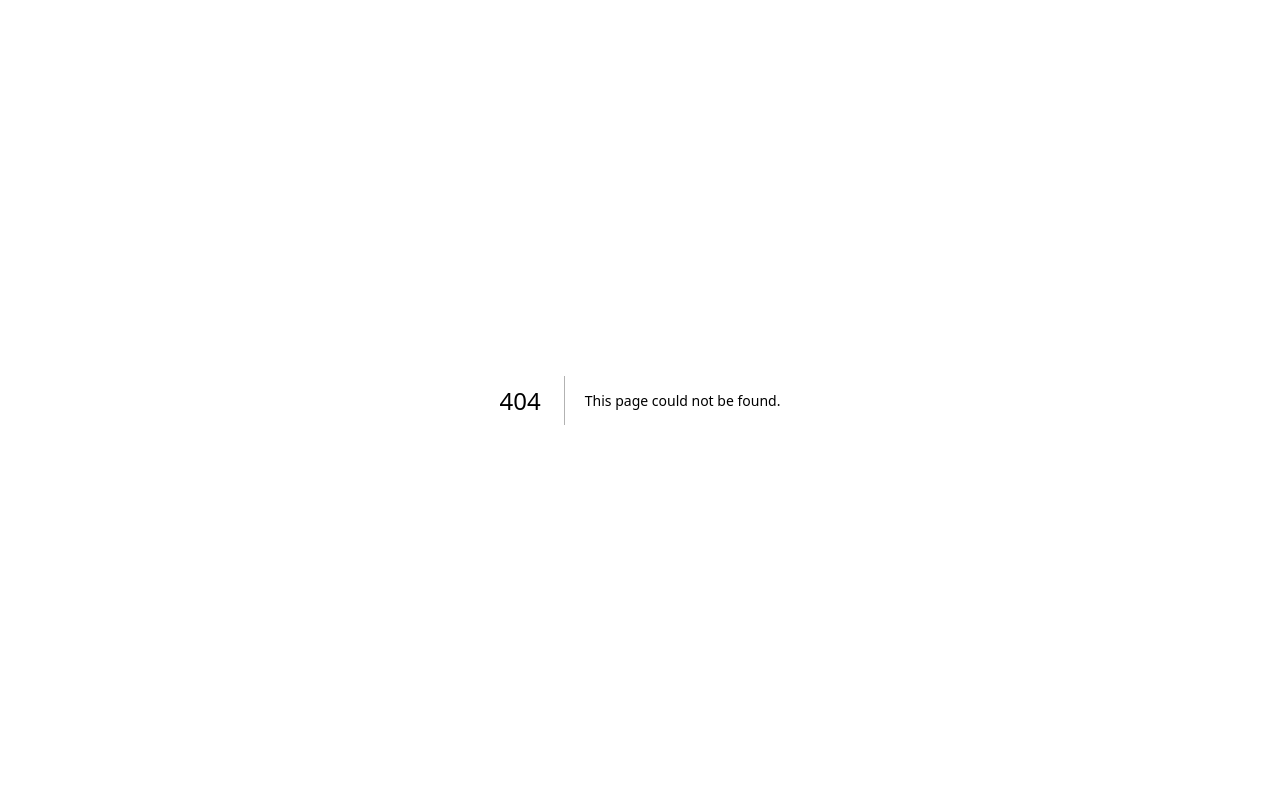
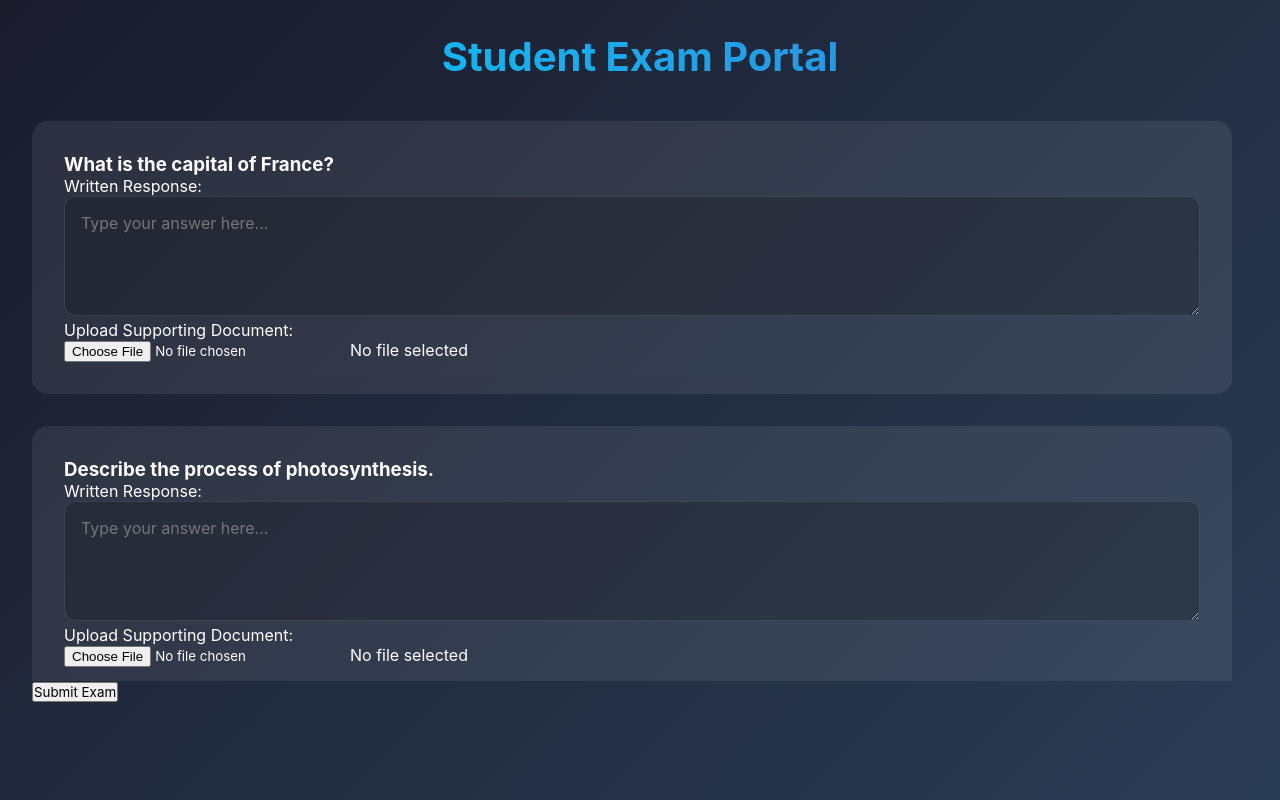
Before and after one commit to SameerKhans13/markovate-Frontend, a Next.js app: page /studentportal in a window 1280 px wide. Before the commit this address had no page. Built offline with nearby package versions, Linux system fonts and the light colour scheme.

Commit message:
solved the issues of student portal

```diff
--- /dev/null
+++ b/src/app/studentportal/page.tsx
@@ -0,0 +1,122 @@
+"use client";
+
+import React, { useState, ChangeEvent } from "react";
+import "./stuportal.css";
+
+// Define interfaces for type safety
+interface Question {
+  id: number;
+  question: string;
+}
+
+interface Answer {
+  text?: string;
+  file?: File;
+}
+
+interface AnswerState {
+  [key: number]: Answer;
+}
+
+// Example questions (can be fetched from an API in a real-world application)
+const questions: Question[] = [
+  { id: 1, question: "What is the capital of France?" },
+  { id: 2, question: "Describe the process of photosynthesis." },
+  { id: 3, question: "Explain the theory of relativity." },
+];
+
+const ExamPortal: React.FC = () => {
+  const [answers, setAnswers] = useState<AnswerState>({});
+
+  // Handle text input changes
+  const handleTextChange = (id: number, text: string): void => {
+    setAnswers((prevAnswers) => ({
+      ...prevAnswers,
+      [id]: { ...prevAnswers[id], text },
+    }));
+  };
+
+  // Handle file input changes
+  const handleFileChange = (
+    id: number,
+    event: ChangeEvent<HTMLInputElement>
+  ): void => {
+    const file = event.target.files?.[0];
+    if (file) {
+      setAnswers((prevAnswers) => ({
+        ...prevAnswers,
+        [id]: { ...prevAnswers[id], file },
+      }));
+    }
+  };
+
+  // Handle form submission
+  const handleSubmit = (): void => {
+    const allAnswered = questions.every(
+      (q) => answers[q.id]?.text?.trim() || answers[q.id]?.file
+    );
+
+    if (allAnswered) {
+      alert("Exam Submitted Successfully!");
+      console.log("Submitted answers:", answers);
+    } else {
+      alert("Please answer all questions before submitting.");
+    }
+  };
+
+  return (
+    <div className="exam-container">
+      <h1 className="exam-title">Student Exam Portal</h1>
+
+      <div className="question-list">
+        {questions.map((q) => (
+          <div key={q.id} className="question-card">
+            <div className="question-header">
+              <h3>{q.question}</h3>
+            </div>
+
+            <div className="answer-section">
+              <label htmlFor={`text-${q.id}`}>Written Response:</label>
+              <textarea
+                id={`text-${q.id}`}
+                value={answers[q.id]?.text || ""}
+                onChange={(e) => handleTextChange(q.id, e.target.value)}
+                placeholder="Type your answer here..."
+                rows={4}
+                aria-label={`Answer for question ${q.id}`}
+              />
+            </div>
+
+            <div className="file-section">
+              <label htmlFor={`file-${q.id}`}>
+                Upload Supporting Document:
+              </label>
+              <div className="file-upload-container">
+                <input
+                  type="file"
+                  id={`file-${q.id}`}
+                  onChange={(e) => handleFileChange(q.id, e)}
+                  accept="image/*,.pdf,.doc,.docx"
+                  className="file-input"
+                />
+                <span className="file-name">
+                  {answers[q.id]?.file?.name || "No file selected"}
+                </span>
+              </div>
+            </div>
+          </div>
+        ))}
+      </div>
+
+      <button
+        className="submit-button"
+        onClick={handleSubmit}
+        aria-label="Submit exam"
+      >
+        Submit Exam
+      </button>
+    </div>
+  );
+};
+
+export default ExamPortal;
--- /dev/null
+++ b/src/app/studentportal/stuportal.css
@@ -0,0 +1,150 @@
+/* styles.css */
+* {
+    margin: 0;
+    padding: 0;
+    box-sizing: border-box;
+    font-family: 'Inter', system-ui, sans-serif;
+  }
+
+  body {
+    background: linear-gradient(135deg, #1a1c2c 0%, #2a3c54 100%);
+    min-height: 100vh;
+    padding: 2rem;
+    color: #fff;
+  }
+
+  .container {
+    max-width: 800px;
+    margin: 0 auto;
+    background: rgba(255, 255, 255, 0.05);
+    border-radius: 24px;
+    padding: 2.5rem;
+    box-shadow: 0 8px 32px rgba(0, 0, 0, 0.2);
+    backdrop-filter: blur(10px);
+  }
+
+  h1 {
+    text-align: center;
+    font-size: 2.5rem;
+    margin-bottom: 2.5rem;
+    background: linear-gradient(90deg, #00d2ff, #3a7bd5);
+    -webkit-background-clip: text;
+    -webkit-text-fill-color: transparent;
+    font-weight: 700;
+  }
+
+  .question-card {
+    background: rgba(255, 255, 255, 0.08);
+    border-radius: 16px;
+    margin-bottom: 2rem;
+    padding: 2rem;
+    transition: transform 0.2s;
+  }
+
+  .question-card:hover {
+    transform: translateY(-2px);
+  }
+
+  .question h3 {
+    font-size: 1.25rem;
+    margin-bottom: 1.5rem;
+    color: #00d2ff;
+  }
+
+  .input-group {
+    margin-bottom: 1.5rem;
+  }
+
+  .input-group label {
+    display: block;
+    font-size: 0.9rem;
+    margin-bottom: 0.75rem;
+    color: #a0aec0;
+    text-transform: uppercase;
+    letter-spacing: 0.05em;
+  }
+
+  textarea {
+    width: 100%;
+    padding: 1rem;
+    border: 1px solid rgba(255, 255, 255, 0.1);
+    border-radius: 12px;
+    font-size: 1rem;
+    background: rgba(0, 0, 0, 0.2);
+    color: white;
+    transition: all 0.3s ease;
+    resize: vertical;
+    min-height: 120px;
+  }
+
+  textarea:focus {
+    outline: none;
+    border-color: #00d2ff;
+    box-shadow: 0 0 0 2px rgba(0, 210, 255, 0.2);
+  }
+
+  .file-upload {
+    position: relative;
+    display: inline-block;
+    width: 100%;
+  }
+
+  .file-upload input[type="file"] {
+    display: none;
+  }
+
+  .file-upload-label {
+    display: block;
+    padding: 1rem;
+    background: rgba(0, 210, 255, 0.1);
+    border: 2px dashed rgba(0, 210, 255, 0.3);
+    border-radius: 12px;
+    text-align: center;
+    cursor: pointer;
+    transition: all 0.3s ease;
+  }
+
+  .file-upload-label:hover {
+    background: rgba(0, 210, 255, 0.15);
+    border-color: rgba(0, 210, 255, 0.5);
+  }
+
+  .submit-btn {
+    display: block;
+    width: 100%;
+    padding: 1rem;
+    background: linear-gradient(90deg, #00d2ff, #3a7bd5);
+    border: none;
+    border-radius: 12px;
+    color: white;
+    font-size: 1.1rem;
+    font-weight: 600;
+    cursor: pointer;
+    transition: all 0.3s ease;
+    margin-top: 2rem;
+  }
+
+  .submit-btn:hover {
+    transform: translateY(-2px);
+    box-shadow: 0 4px 20px rgba(0, 210, 255, 0.4);
+  }
+
+  .question-list {
+    max-height: 70vh;
+    overflow-y: auto;
+    padding-right: 1rem;
+  }
+
+  .question-list::-webkit-scrollbar {
+    width: 8px;
+  }
+
+  .question-list::-webkit-scrollbar-track {
+    background: rgba(255, 255, 255, 0.05);
+    border-radius: 4px;
+  }
+
+  .question-list::-webkit-scrollbar-thumb {
+    background: rgba(0, 210, 255, 0.3);
+    border-radius: 4px;
+  }
```
